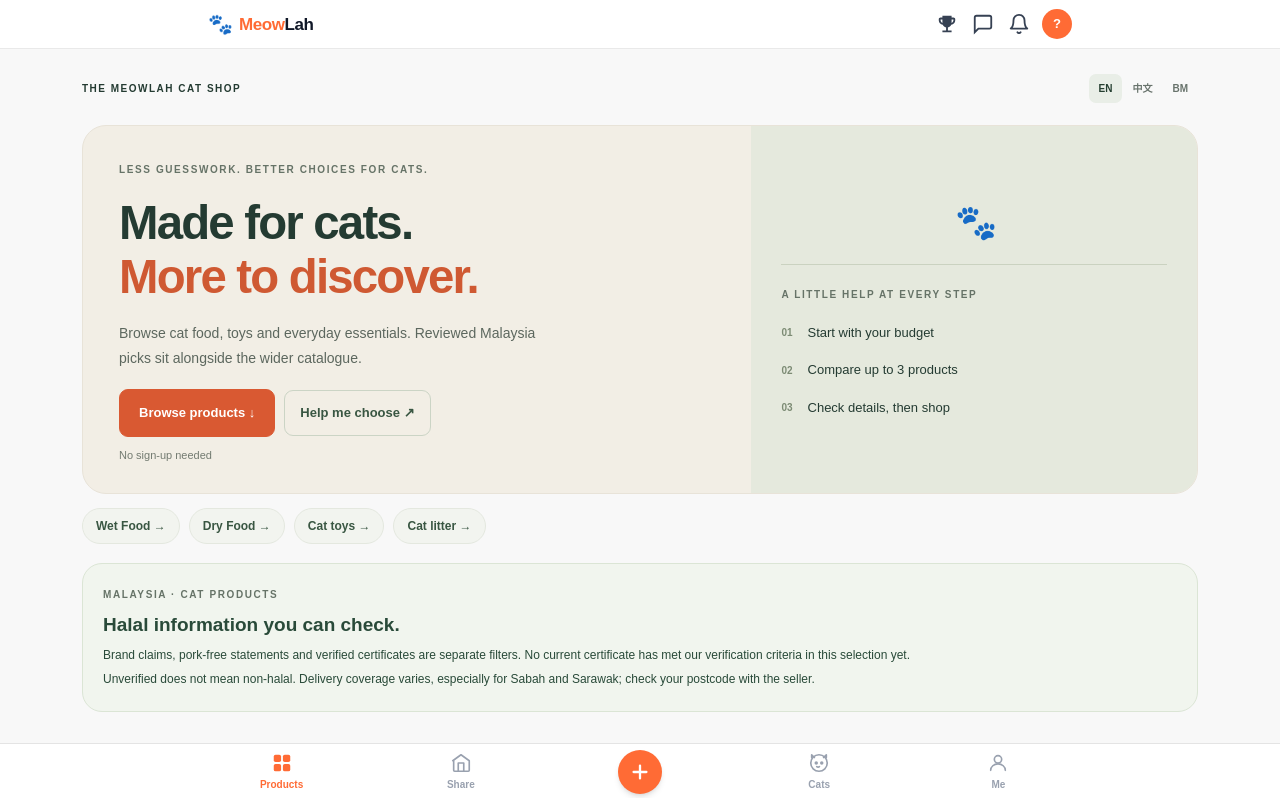
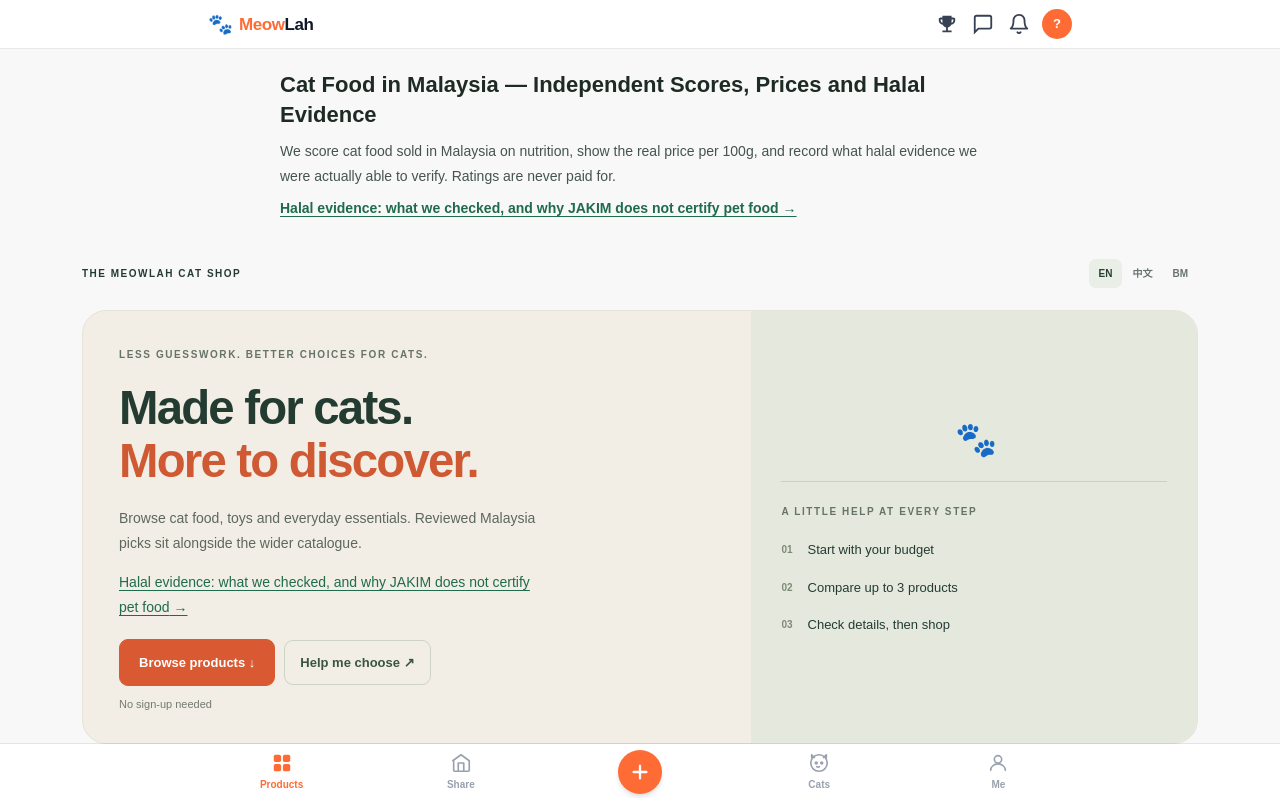
Before and after one commit to ncjay66-ui/meowlah-web, a Next.js app: page /products in a window 1280 px wide. Shown: the top 798 px of the page. Built offline with nearby package versions, Linux system fonts and the light colour scheme.

Commit message:
feat(seo): halal internal links, server-rendered intro, score guard; sync prescription flags

```diff
--- a/src/app/[lang]/products/page.tsx
+++ b/src/app/[lang]/products/page.tsx
@@ -1,4 +1,5 @@
 import type { Metadata } from 'next';
+import Link from 'next/link';
 import { notFound } from 'next/navigation';
 import ProductCatalogue from '@/components/ProductCatalogue';
 import { PREFIX_TO_LANG, PREFIXED_PARAMS, HREFLANG, OG_LOCALE, type Lang } from '@/lib/locale';
@@ -20,6 +21,22 @@
     title: '马来西亚猫粮榜 — 独立评分、价格与清真证据',
     description:
       '按独立营养评分、每 100 克价格和清真证据，比较马来西亚在售的 600+ 款猫粮。评分从不接受付费。',
+  },
+};
+
+/** 服务端渲染的导言 —— 这一页唯一能被搜索引擎读到的文字 */
+const SEO_INTRO: Record<Lang, { body: string; halalLink: string }> = {
+  en: {
+    body: 'We score cat food sold in Malaysia on nutrition, show the real price per 100g, and record what halal evidence we were actually able to verify. Ratings are never paid for.',
+    halalLink: 'Halal evidence: what we checked, and why JAKIM does not certify pet food',
+  },
+  bm: {
+    body: 'Kami menilai makanan kucing di Malaysia dari segi pemakanan, memaparkan harga sebenar per 100g, dan merekodkan bukti halal yang benar-benar dapat kami sahkan. Skor kami tidak pernah dibayar.',
+    halalLink: 'Bukti halal: apa yang kami semak, dan mengapa JAKIM tidak mensijilkan makanan haiwan',
+  },
+  zh: {
+    body: '我们按营养为马来西亚在售猫粮评分，列出每 100 克的真实价格，并如实记录我们能够核实的清真证据。评分从不接受付费。',
+    halalLink: '清真证据：我们查了什么，以及为什么 JAKIM 不认证宠物食品',
   },
 };
 
@@ -69,7 +86,26 @@
   params: Promise<{ lang: string }>;
 }) {
   const { lang } = await params;
-  if (!PREFIX_TO_LANG[lang]) notFound();
-  // 语言由 [lang]/layout.tsx 的 LanguageProvider forcedLang 注入
-  return <ProductCatalogue />;
+  const internal = PREFIX_TO_LANG[lang];
+  if (!internal) notFound();
+
+  const copy = LISTING[internal];
+  const intro = SEO_INTRO[internal];
+
+  // ⚠️ ProductCatalogue 是客户端组件且用了 useSearchParams()，
+  // 整个 Suspense 边界会被推迟到客户端 —— 它的内容不会进服务端 HTML。
+  // 下面这段是这一页唯一能被 Google 读到的内容，同时是 /halal 的高权重内链。
+  return (
+    <>
+      <section className="shop-seo-intro">
+        <h1>{copy.title}</h1>
+        <p>{intro.body}</p>
+        <p>
+          <Link href={`/${lang}/halal`}>{intro.halalLink} →</Link>
+        </p>
+      </section>
+      {/* 语言由 [lang]/layout.tsx 的 LanguageProvider forcedLang 注入 */}
+      <ProductCatalogue />
+    </>
+  );
 }
--- a/src/app/products/page.tsx
+++ b/src/app/products/page.tsx
@@ -1,2 +1,30 @@
+import Link from 'next/link';
 import ProductCatalogue from '@/components/ProductCatalogue';
-export default function ProductsPage() { return <ProductCatalogue />; }
+
+/**
+ * ⚠️ ProductCatalogue 是客户端组件，而且用了 useSearchParams()，
+ * 所以 Next.js 会把它整个 Suspense 边界推迟到客户端渲染 ——
+ * 它的内容【不会】出现在服务端 HTML 里，Google 看不到。
+ *
+ * 因此下面这段服务端渲染的导言是这一页唯一能被搜索引擎读到的内容，
+ * 同时也是 /halal 的一条高权重内链。不要删。
+ */
+export default function ProductsPage() {
+  return (
+    <>
+      <section className="shop-seo-intro">
+        <h1>Cat Food in Malaysia — Independent Scores, Prices and Halal Evidence</h1>
+        <p>
+          We score cat food sold in Malaysia on nutrition, show the real price per 100g, and
+          record what halal evidence we were actually able to verify. Ratings are never paid for.
+        </p>
+        <p>
+          <Link href="/halal">
+            Halal evidence: what we checked, and why JAKIM does not certify pet food →
+          </Link>
+        </p>
+      </section>
+      <ProductCatalogue />
+    </>
+  );
+}
--- a/src/app/shopping.css
+++ b/src/app/shopping.css
@@ -51,6 +51,19 @@
   cursor:pointer}
 .shop-primary:hover{background:#bb4522}
 .shop-hero-actions{display:flex;align-items:center;flex-wrap:wrap;gap:9px;margin-top:18px}
+/* 列表页的服务端导言 —— ProductCatalogue 是纯客户端渲染，
+   这段是该页唯一能被搜索引擎读到的内容，不要隐藏它 */
+.shop-seo-intro{max-width:760px;margin:0 auto;padding:22px 20px 4px}
+.shop-seo-intro h1{font-size:22px;line-height:1.35;font-weight:700;color:#1d2b24;margin:0 0 10px}
+.shop-seo-intro p{font-size:14px;line-height:1.75;color:#45544c;margin:8px 0}
+.shop-seo-intro a{color:#1f6b4d;text-decoration:underline;text-underline-offset:3px;font-weight:600}
+.shop-seo-intro a:hover{opacity:.78}
+@media(max-width:600px){.shop-seo-intro{padding:16px 16px 2px}.shop-seo-intro h1{font-size:19px}.shop-seo-intro p{font-size:13px}}
+
+/* 指向 /halal 的内链 —— /halal 的主要权重来源，样式刻意低调，不抢 CTA */
+.shop-hero-halal{margin-top:14px;font-size:13px;line-height:1.6}
+.shop-hero-halal a{color:#1f6b4d;text-decoration:underline;text-underline-offset:3px}
+.shop-hero-halal a:hover{opacity:.78}
 .shop-hero .shop-primary{margin-top:0}
 .shop-secondary{border:1px solid #cbd4c5;border-radius:9px;padding:12px 15px;color:#395642;font-size:13px;font-weight:600}
 .shop-secondary:hover{background:#e5e9dd}
@@ -526,4 +539,4 @@
 
 
 /* Malaysian catalogue evidence */
-.shop-evidence{background:#f1f5ee;border:1px solid #dbe5d5;border-radius:20px;padding:24px;margin:24px 0;color:#294a39}.shop-evidence h2{font-size:22px;margin:10px 0;font-weight:700}.shop-evidence p{font-size:14px;line-height:1.8;margin:8px 0}.shop-evidence-links{display:flex;flex-wrap:wrap;gap:18px;margin-top:14px}.shop-evidence-links a{text-decoration:underline;font-size:13px}.shop-halal-status{display:block;font-size:11px;line-height:1.6;color:#655431;background:#f7f1e5;border-radius:7px;padding:6px 8px;margin:10px 0}.shop-toolbar{flex-wrap:wrap}.shop-toolbar select{max-width:280px}.shop-market-intro{margin:16px 0 22px;padding:17px 20px}.shop-market-intro h2{font-size:19px;margin:6px 0}.shop-market-intro p{font-size:12px;line-height:1.6;margin:5px 0}@media(max-width:600px){.shop-evidence{padding:18px}.shop-market-intro{padding:14px 16px;margin:12px 0 18px}.shop-market-intro h2{font-size:17px}.shop-market-intro p{font-size:11px}.shop-toolbar select{max-width:235px}}
+.shop-evidence{background:#f1f5ee;border:1px solid #dbe5d5;border-radius:20px;padding:24px;margin:24px 0;color:#294a39}.shop-evidence h2{font-size:22px;margin:10px 0;font-weight:700}.shop-evidence p{font-size:14px;line-height:1.8;margin:8px 0}.shop-evidence-links{display:flex;flex-wrap:wrap;gap:18px;margin-top:14px}.shop-evidence-links a{text-decoration:underline;font-size:13px}.shop-evidence-guide{display:inline-block;font-size:13px;font-weight:600;color:#1f6b4d;text-decoration:underline;text-underline-offset:3px}.shop-evidence-guide:hover{opacity:.78}.shop-halal-status{display:block;font-size:11px;line-height:1.6;color:#655431;background:#f7f1e5;border-radius:7px;padding:6px 8px;margin:10px 0}.shop-toolbar{flex-wrap:wrap}.shop-toolbar select{max-width:280px}.shop-market-intro{margin:16px 0 22px;padding:17px 20px}.shop-market-intro h2{font-size:19px;margin:6px 0}.shop-market-intro p{font-size:12px;line-height:1.6;margin:5px 0}@media(max-width:600px){.shop-evidence{padding:18px}.shop-market-intro{padding:14px 16px;margin:12px 0 18px}.shop-market-intro h2{font-size:17px}.shop-market-intro p{font-size:11px}.shop-toolbar select{max-width:235px}}
--- a/src/components/ProductCatalogue.tsx
+++ b/src/components/ProductCatalogue.tsx
@@ -4,6 +4,7 @@
 import { usePathname, useSearchParams } from 'next/navigation';
 import { Category, Product, SortBy } from '@/lib/api';
 import { getCategoryLabel, useLang } from '@/lib/language';
+import { LANG_TO_PREFIX } from '@/lib/locale';
 import { hasPublishedScore, money, purpose, recordShoppingEvent, scorePendingLabel, words } from '@/lib/shopping';
 import ShoppingImage from './ShoppingImage';
 import { halalLabel, halalStatus, marketReview, marketSalesEvidence, lifeStage, marketDeliveryNote } from '@/lib/malaysia';
@@ -83,7 +84,7 @@
   const pages = Math.max(1, Math.ceil(result.total / pageSize));
   return <div className="shop-shell">
     <div className="shop-topline"><span>{w('THE MEOWLAH CAT SHOP', 'MEOWLAH 猫咪选购指南', 'PANDUAN BELI UNTUK KUCING')}</span><div aria-label="Language">{(['en', 'zh', 'bm'] as const).map(l => <button key={l} aria-pressed={lang === l} onClick={() => setLang(l)}>{l === 'zh' ? '中文' : l.toUpperCase()}</button>)}</div></div>
-    <section className="shop-hero"><div className="shop-hero-copy"><span className="shop-eyebrow">{w('LESS GUESSWORK. BETTER CHOICES FOR CATS.', '少一点纠结，多一点安心。', 'LEBIH MUDAH MEMILIH.')}</span><h1>{w('Made for cats.', '只为猫咪，', 'Keutamaan halal.')}<br /><em>{w('More to discover.', '发现更多好物。', 'Keperluan kucing.')}</em></h1><p>{w('Browse cat food, toys and everyday essentials. Reviewed Malaysia picks sit alongside the wider catalogue.', '猫粮、玩具与日常用品一起选；马来西亚精选与完整商品库分别浏览。', 'Utamakan makanan dengan bukti halal, diikuti keperluan kucing. Dakwaan jenama bukan sijil yang telah disahkan.')}</p><div className="shop-hero-actions"><a className="shop-primary" href="#shop-results">{w('Browse products', '浏览商品', 'Lihat produk')} ↓</a><button className="shop-secondary" aria-expanded={guide} onClick={() => setGuide(!guide)}>{w('Help me choose', '帮我缩小选择', 'Bantu saya memilih')} ↗</button></div><small>{w('No sign-up needed', '无需注册，即可开始', 'Tidak perlu mendaftar')}</small></div>
+    <section className="shop-hero"><div className="shop-hero-copy"><span className="shop-eyebrow">{w('LESS GUESSWORK. BETTER CHOICES FOR CATS.', '少一点纠结，多一点安心。', 'LEBIH MUDAH MEMILIH.')}</span><h1>{w('Made for cats.', '只为猫咪，', 'Keutamaan halal.')}<br /><em>{w('More to discover.', '发现更多好物。', 'Keperluan kucing.')}</em></h1><p>{w('Browse cat food, toys and everyday essentials. Reviewed Malaysia picks sit alongside the wider catalogue.', '猫粮、玩具与日常用品一起选；马来西亚精选与完整商品库分别浏览。', 'Utamakan makanan dengan bukti halal, diikuti keperluan kucing. Dakwaan jenama bukan sijil yang telah disahkan.')}</p><p className="shop-hero-halal"><Link href={`${LANG_TO_PREFIX[lang] ? `/${LANG_TO_PREFIX[lang]}` : ''}/halal`}>{w('Halal evidence: what we checked, and why JAKIM does not certify pet food', '清真证据：我们查了什么，以及为什么 JAKIM 不认证宠物食品', 'Bukti halal: apa yang kami semak, dan mengapa JAKIM tidak mensijilkan makanan haiwan')} →</Link></p><div className="shop-hero-actions"><a className="shop-primary" href="#shop-results">{w('Browse products', '浏览商品', 'Lihat produk')} ↓</a><button className="shop-secondary" aria-expanded={guide} onClick={() => setGuide(!guide)}>{w('Help me choose', '帮我缩小选择', 'Bantu saya memilih')} ↗</button></div><small>{w('No sign-up needed', '无需注册，即可开始', 'Tidak perlu mendaftar')}</small></div>
       <aside className="shop-hero-note"><div className="shop-cat" aria-hidden="true">🐾</div><div className="shop-note-line" /><span className="shop-eyebrow">{w('A LITTLE HELP AT EVERY STEP', '每一步，都选得更明白', 'PANDUAN SETIAP LANGKAH')}</span><ol><li><b>01</b>{w('Start with your budget', '先看预算与品类', 'Mulakan dengan bajet')}</li><li><b>02</b>{w('Compare up to 3 products', '挑选最多 3 款对比', 'Banding sehingga 3 produk')}</li><li><b>03</b>{w('Check details, then shop', '核对规格，再去购买', 'Semak butiran, kemudian beli')}</li></ol></aside></section>
     <nav className="shop-quick-links" aria-label={w('Shop by category', '按品类浏览', 'Beli mengikut kategori')}>{(['wet','dry','toys','litter'] as const).map(c => <button key={c} onClick={() => { change({ category: c }); document.getElementById('shop-results')?.scrollIntoView({ behavior: 'smooth' }); }}>{getCategoryLabel(c, lang)} →</button>)}</nav>
     {guide && <section className="shop-guide"><div><h2>{w('Let’s start with two things.', '先从两个条件开始。', 'Mulakan dengan dua perkara.')}</h2><p>{w('Catalogue filters, not a personalised feeding prescription.', '按商品资料筛选，不替代个别猫咪的饮食建议。', 'Penapis katalog, bukan preskripsi pemakanan peribadi.')}</p></div><form onSubmit={e => { e.preventDefault(); const data = new FormData(e.currentTarget); change({ category: String(data.get('type')), budget: String(data.get('budget')), q: '' }); setGuide(false); document.getElementById('shop-results')?.scrollIntoView(); }}><label>{w('Product type', '想找什么类型？', 'Jenis produk')}<select name="type" defaultValue={category}>{categories.map(c => <option key={c} value={c}>{c ? getCategoryLabel(c, lang) : w('Any type', '不限品类', 'Semua jenis')}</option>)}</select></label><label>{w('Budget per pack', '每件预算', 'Bajet setiap pek')}<select name="budget" defaultValue={budget}><option value="">{w('Any budget', '不限预算', 'Semua bajet')}</option>{[10, 30, 60, 100].map(n => <option value={n} key={n}>≤ RM {n}</option>)}</select></label><button className="shop-primary">{w('Show matching products', '查看符合条件的商品', 'Lihat pilihan')} →</button></form></section>}
```
Also changed, not shown: scripts/sync-scores.mjs (+6 -2 lines), src/components/MarketEvidence.tsx (+9 -0 lines), src/lib/seo.ts (+17 -4 lines), src/data/product-library.json.
